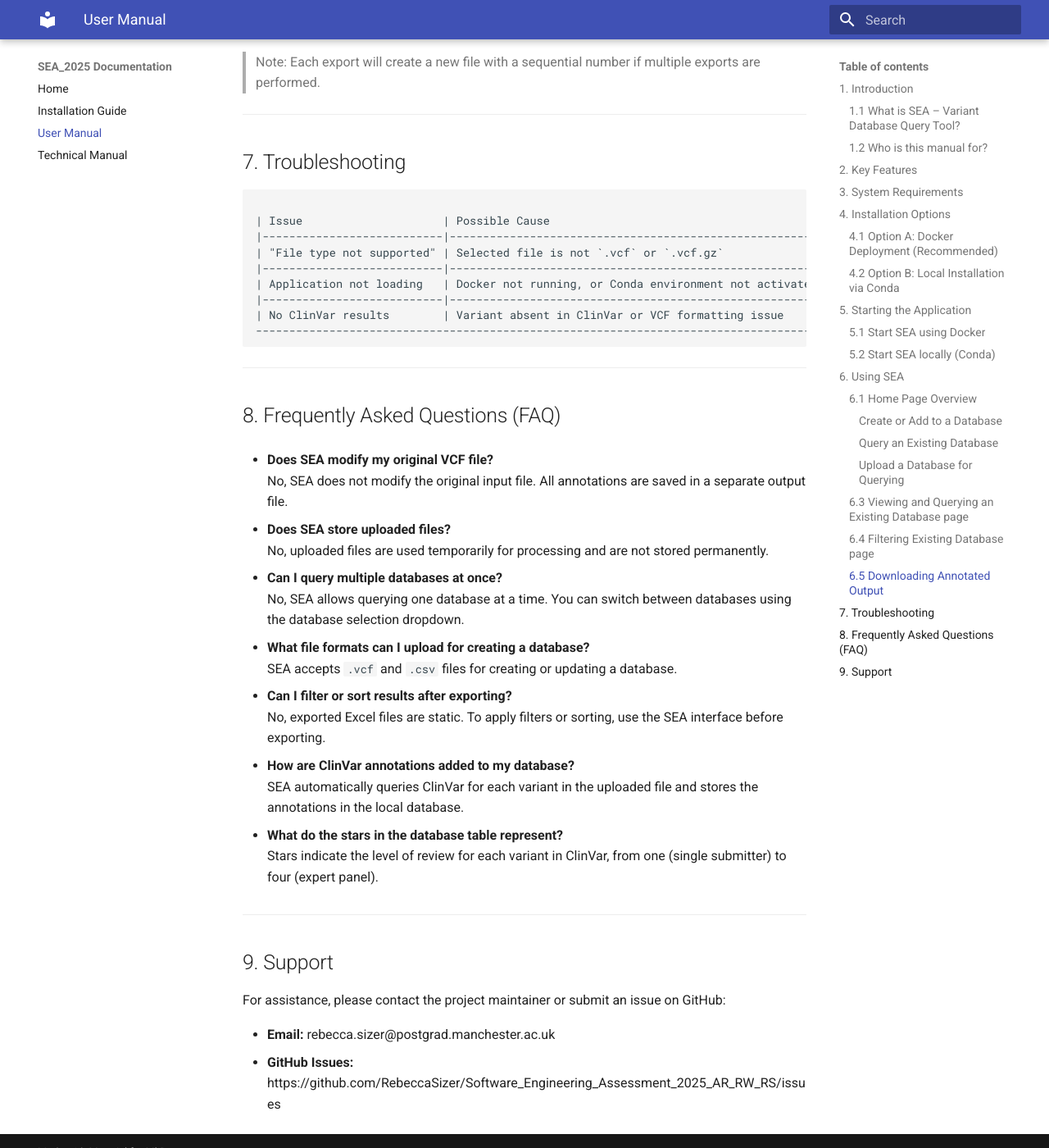
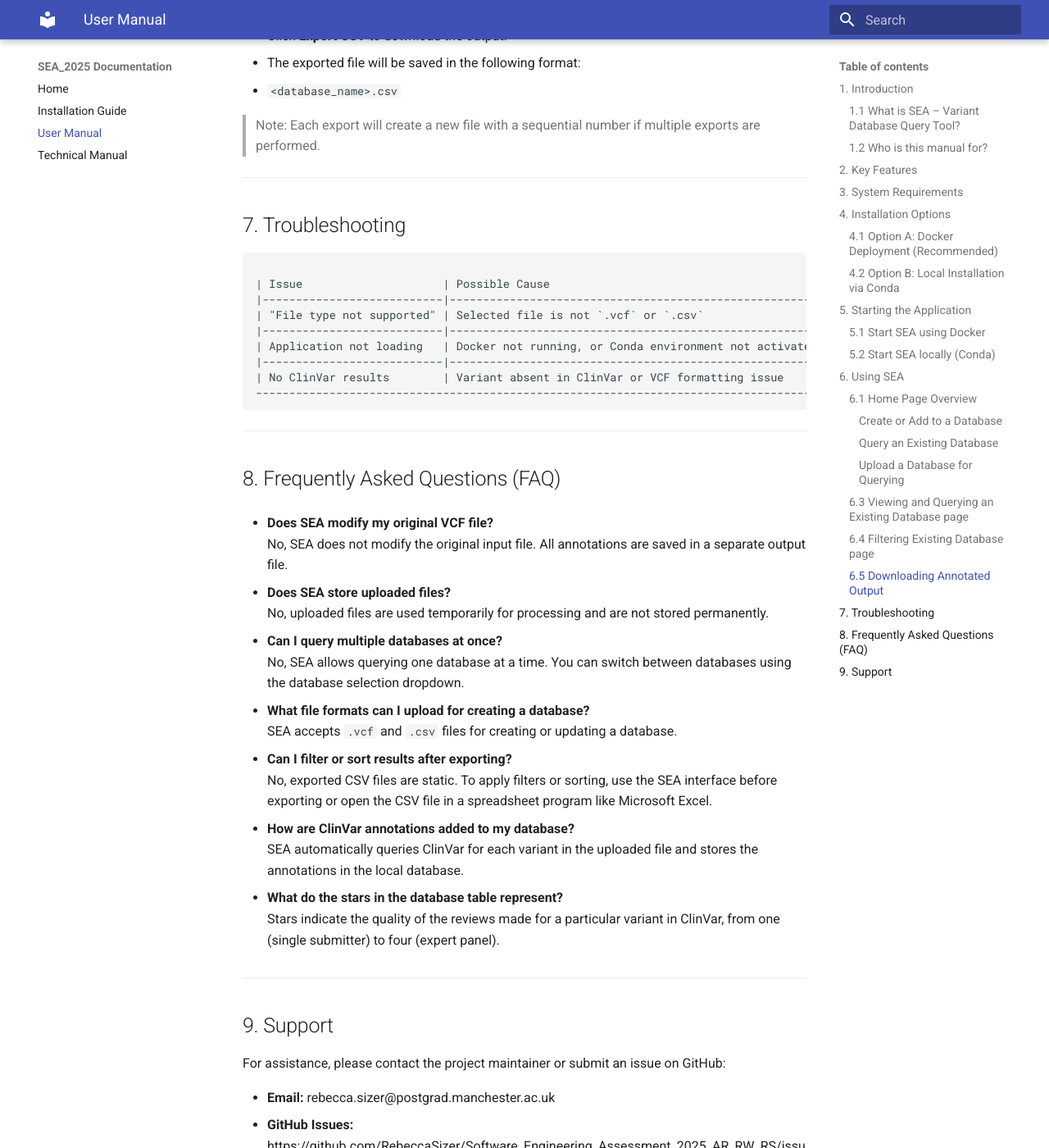
Before and after one commit to RebeccaSizer/Software_Engineering_Assessment_2025_AR_RW_RS, an MkDocs documentation site: the page built from docs/user_manual.md, in a window 1280 px wide and 1400 px high, scrolled down 5190 px. Shown: the whole window at 82% size. Built offline with MkDocs 1.6.1 and Material for MkDocs 9.7.7, drawn with Linux system fonts in a browser that asks for light colours; some of the changed text lies outside the part shown.

Commit message:
Update user_manual.md

```diff
--- a/docs/user_manual.md
+++ b/docs/user_manual.md
@@ -75,17 +75,22 @@ http://localhost:5000
 
 ### 6.1 Home Page Overview
 
-The Home Page provides access to all core SEA functionality. Users can create new databases, query existing databases, or upload a database for querying.
+The Home Page provides access to all core SEA functionality.
+Users can:
+  - create new databases
+  - add variants to existing databases
+  - query existing databases
+  - upload a database to query
 
 #### Create or Add to a Database
 This option allows users to create a new database or add variants to an existing one.
 
-> Note: This process creates a database with ClinVar annotations for the uploaded variants, making them available for filtering, searching, and querying within SEA.
+> Note: This process creates a database with ClinVar annotations for the uploaded variants, making them available for filtering, searching, and querying within the SEA web interface.
 
-- Click **Choose files** to select one or more local variant files (files must be in `.csv` or `.vcf` format, and include the following fields: CHROM, POS, REF, ALT).
-- Enter a new database name or select an existing database from the dropdown menu.
+- Click **Choose files** to select one or more local variant files (files must be in `.csv` or `.vcf` format, and include the following fields: CHROM, POS, ID, REF, ALT).
+- Enter the name of a new database or select an existing database from the dropdown menu.
 - Click **Create database** to create a new database or update the selected database with the uploaded variants.
-- While the database is being created or updated, a status message (**“Loading database. Please wait…”**) will be displayed. Processing time may vary depending on file size.
+- While the database is being created or updated, the status message (**“Loading database. Please wait…”**) will be displayed and a spinner will appear in the **Create database** button. Processing time may vary depending on file size.
 - If the upload is successful, a confirmation message (**`<database_name> created/updated successfully!`**) will appear.
 - Any error messages will also be displayed if the upload fails.
 
@@ -93,8 +98,8 @@ This option allows users to create a new database or add variants to an existing
 This option allows users to query a previously created database.
 
 - Select a database from the **Database Selection** dropdown menu.
-- Click **Open Selected Database** to open the filter and search pages.
-- The selected database will be loaded, allowing you to filter and search variant annotations.
+- Click **Open Selected Database** to open the query page for that database.
+- The selected database will be loaded, allowing you to search the database by patient ID, variant or gene symbol.
 
 #### Upload a Database for Querying
 This option allows users to upload an existing database file for use within SEA.
@@ -132,10 +137,10 @@ Once an existing database has been selected, it is possible to query the databas
 
 ### 6.4 Filtering Existing Database page
 
-After querying or selecting a database, you can filter and sort the results to focus on specific variants or patients.
+After querying or selecting a database, you can filter and sort the results to focus on specific content in the variant database.
 
 - Click **Display Whole Database** on the **Viewing and Querying an Existing Database** page.
-  - This will display all entries in the database and provide sorting and filtering options.
+  - This will display all entries in the database as well as sorting and filtering options.
 
 **Filtering:**
   - You can filter the database by any of the following columns by selecting the desired option from the dropdown menu:
@@ -149,7 +154,7 @@ After querying or selecting a database, you can filter and sort the results to f
     - `Conditions`
     - `Stars`
     - `Review_status`
-  - Once you select a column to filter by, the dropdown will auto-populate with the available values for that column, allowing you to select a specific value.
+  - Once you select a column to filter by, the **Filter Value** dropdown menu will auto-populate with the available values from that column, allowing you to select a specific value. If a **Filter Column** has not been selected, only **(none)** will appear in the the **Filter Value** dropdown menu.
 
 **Sorting:**
   - After filtering, you can sort the results by any of the following columns using the sort dropdown:
@@ -169,9 +174,9 @@ After querying or selecting a database, you can filter and sort the results to f
 
 After running a query or filtering the database, you can save the annotated results to your local device:
 
-- Click **Export Excel** to download the output.
+- Click **Export CSV** to download the output.
 - The exported file will be saved in the following format:
-  - `export(#).xlsx`
+  - `<database_name>.csv`
 
 > Note: Each export will create a new file with a sequential number if multiple exports are performed.
 
@@ -182,7 +187,7 @@ After running a query or filtering the database, you can save the annotated resu
 
 | Issue                     | Possible Cause                                         | Suggested Action                                                               |
 |---------------------------|--------------------------------------------------------|--------------------------------------------------------------------------------|
-| "File type not supported" | Selected file is not `.vcf` or `.vcf.gz`               | Ensure your input file is in the correct format                                |
+| "File type not supported" | Selected file is not `.vcf` or `.csv`                  | Ensure your input file is in the correct format                                |
 |---------------------------|--------------------------------------------------------|--------------------------------------------------------------------------------|
 | Application not loading   | Docker not running, or Conda environment not activated | Start Docker or activate the Conda environment using `conda activate sea_venv` |
 |---------------------------|--------------------------------------------------------|--------------------------------------------------------------------------------|
@@ -206,13 +211,13 @@ After running a query or filtering the database, you can save the annotated resu
   SEA accepts `.vcf` and `.csv` files for creating or updating a database.
 
 - **Can I filter or sort results after exporting?**
-  No, exported Excel files are static. To apply filters or sorting, use the SEA interface before exporting.
+  No, exported CSV files are static. To apply filters or sorting, use the SEA interface before exporting or open the CSV file in a spreadsheet program like Microsoft Excel.
 
 - **How are ClinVar annotations added to my database?**
   SEA automatically queries ClinVar for each variant in the uploaded file and stores the annotations in the local database.
 
 - **What do the stars in the database table represent?**
-  Stars indicate the level of review for each variant in ClinVar, from one (single submitter) to four (expert panel).
+  Stars indicate the quality of the reviews made for a particular variant in ClinVar, from one (single submitter) to four (expert panel).
 
 ---
 
```
Also changed, not shown: other parts of docs/user_manual.md (+1 -1 lines).
